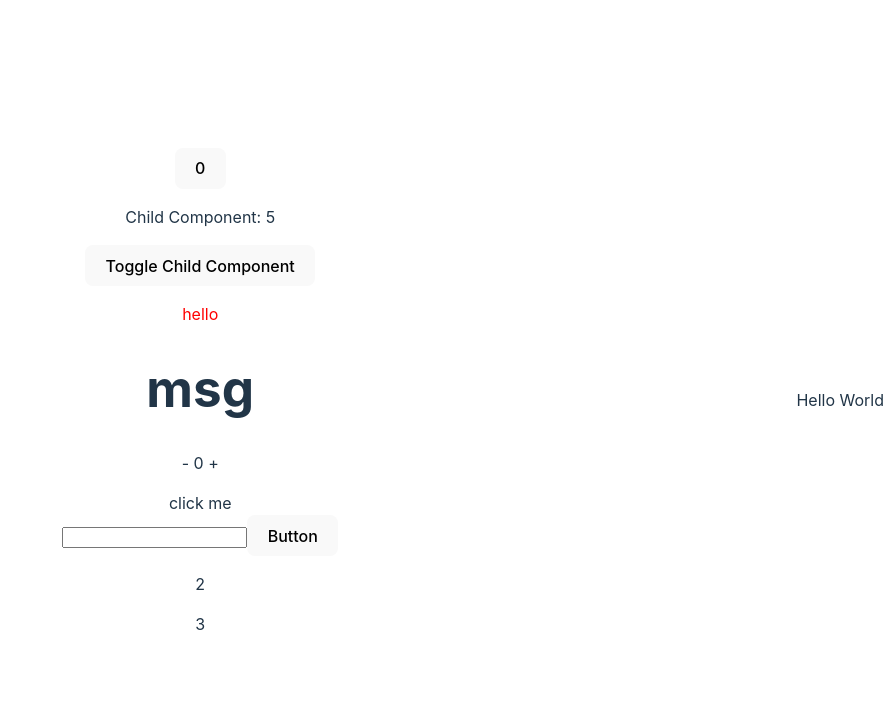
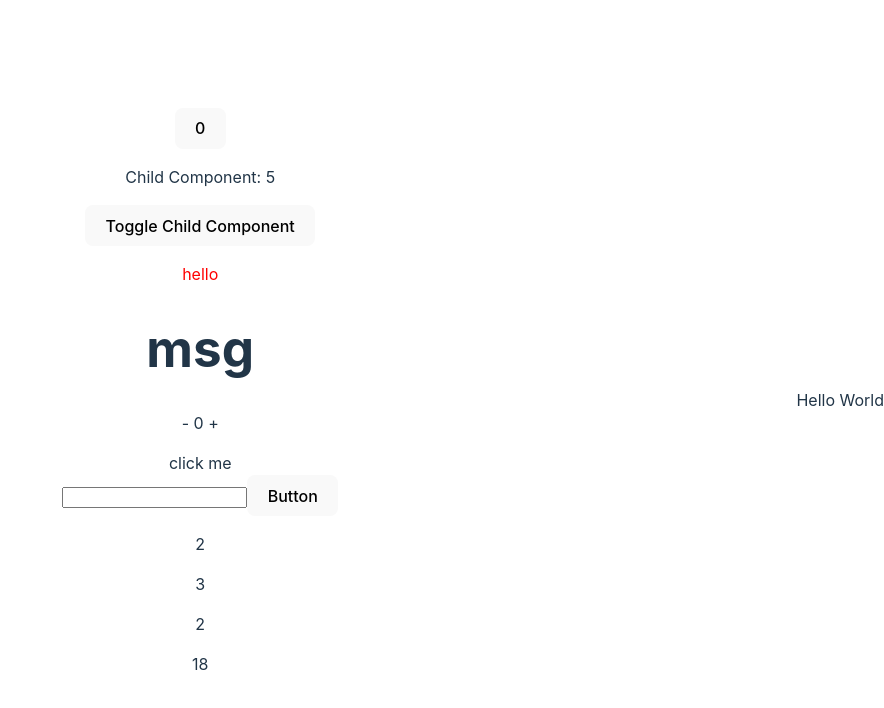
Before and after one commit to Alextt666/vue-challenge, a Vue app: page / in a window 1280 px wide. Shown: the top 708 px of the page, without its empty margins (396-1280 px from the left). Built offline with nearby package versions, Linux system fonts and the light colour scheme.

Commit message:
modify:watchFamily

```diff
--- a/src/components/Dashbord.vue
+++ b/src/components/Dashbord.vue
@@ -17,7 +17,8 @@
   <ValidateProp btn-type="success"></ValidateProp>
   <!-- 基本computed属性 -->
   <BasicComputed></BasicComputed>
-
+  <!-- watch 全家桶 -->
+  <WatchFamily></WatchFamily>
 </template>
 <script setup>
 import NextTickT from "./NextTickT.vue";
@@ -29,6 +30,7 @@ import PreventProp from "./PreventProp.vue";
 import ModelCapitalize from "./ModelCapitalize.vue";
 import ValidateProp from "./ValidateProp.vue";
 import BasicComputed from "./BasicComputed.vue";
+import WatchFamily from "./WatchFamily.vue";
 import { defineComponent } from "vue";
 defineComponent({
   NextTickT,
@@ -39,6 +41,7 @@ defineComponent({
   PreventProp,
   ModelCapitalize,
   ValidateProp,
-  BasicComputed
+  BasicComputed,
+  WatchFamily,
 });
 </script>
--- /dev/null
+++ b/src/components/WatchFamily.vue
@@ -0,0 +1,67 @@
+<template>
+  <div>
+    <p>
+      {{ count }}
+    </p>
+    <p ref="eleRef">
+      {{ age }}
+    </p>
+  </div>
+</template>
+
+<script setup lang="ts">
+import { nextTick, ref, watch } from "vue";
+
+const count = ref(0);
+
+/**
+ * 挑战 1: Watch 一次
+ * 确保副作用函数只执行一次
+ */
+const stop = watch(count, () => {
+  console.log("Only triggered once");
+  stop();
+});
+
+count.value = 1;
+setTimeout(() => (count.value = 2));
+
+/**
+ * 挑战 2: Watch 对象
+ * 确保副作用函数被正确触发
+ */
+const state = ref({
+  count: 0,
+});
+
+watch(
+  state,
+  () => {
+    console.log("The state.count updated");
+  },
+  { deep: true }
+);
+
+state.value.count = 2;
+
+/**
+ * 挑战 3: 副作用函数刷新时机
+ * 确保正确访问到更新后的`eleRef`值
+ */
+
+const eleRef = ref();
+const age = ref(2);
+watch(
+  age,
+  () => {
+    // 方式一 ： nextTick获取到DOM节点更新后 执行的值
+    //   nextTick(()=>{
+    //     console.log(eleRef.value)
+    //   });
+    // 方式二： 使用flush post 延迟到渲染后执行, 默认为 pre
+    console.log(eleRef.value);
+  },
+  { flush: "post" }
+);
+age.value = 18;
+</script>
```
